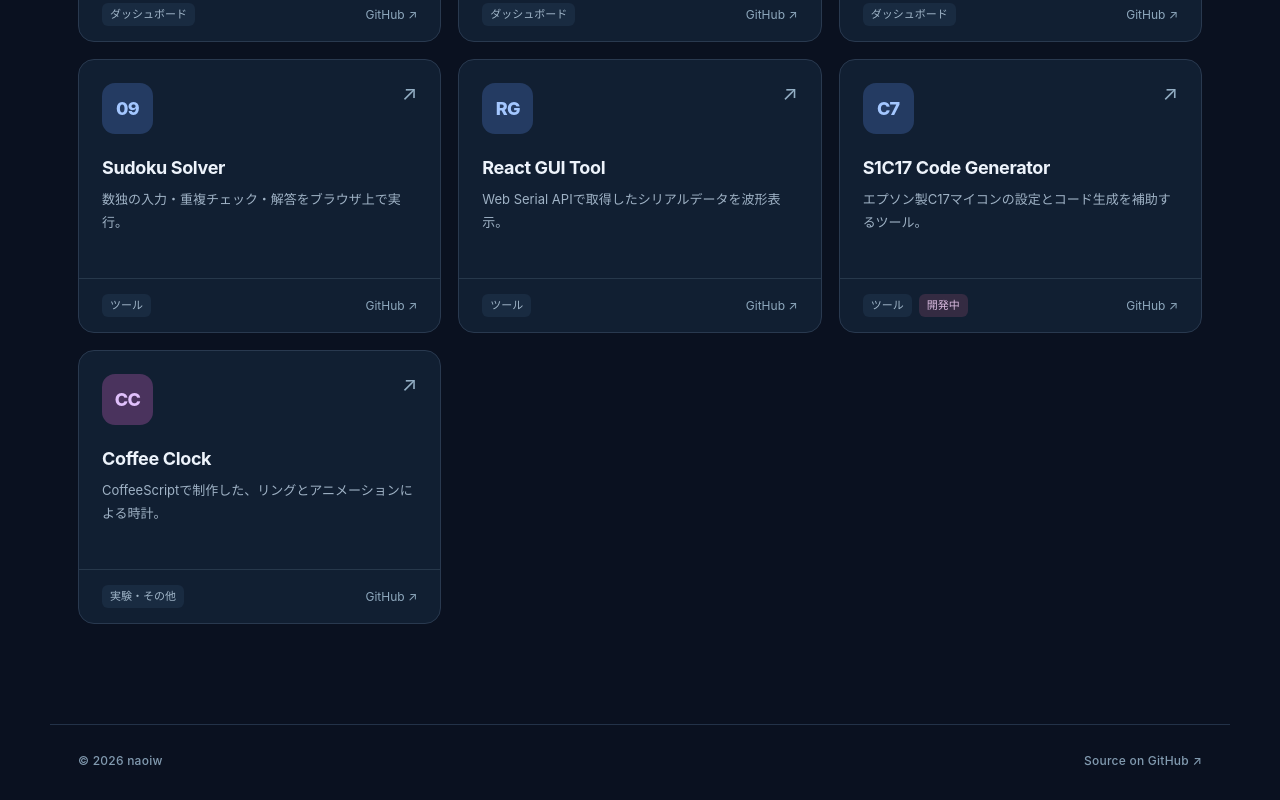
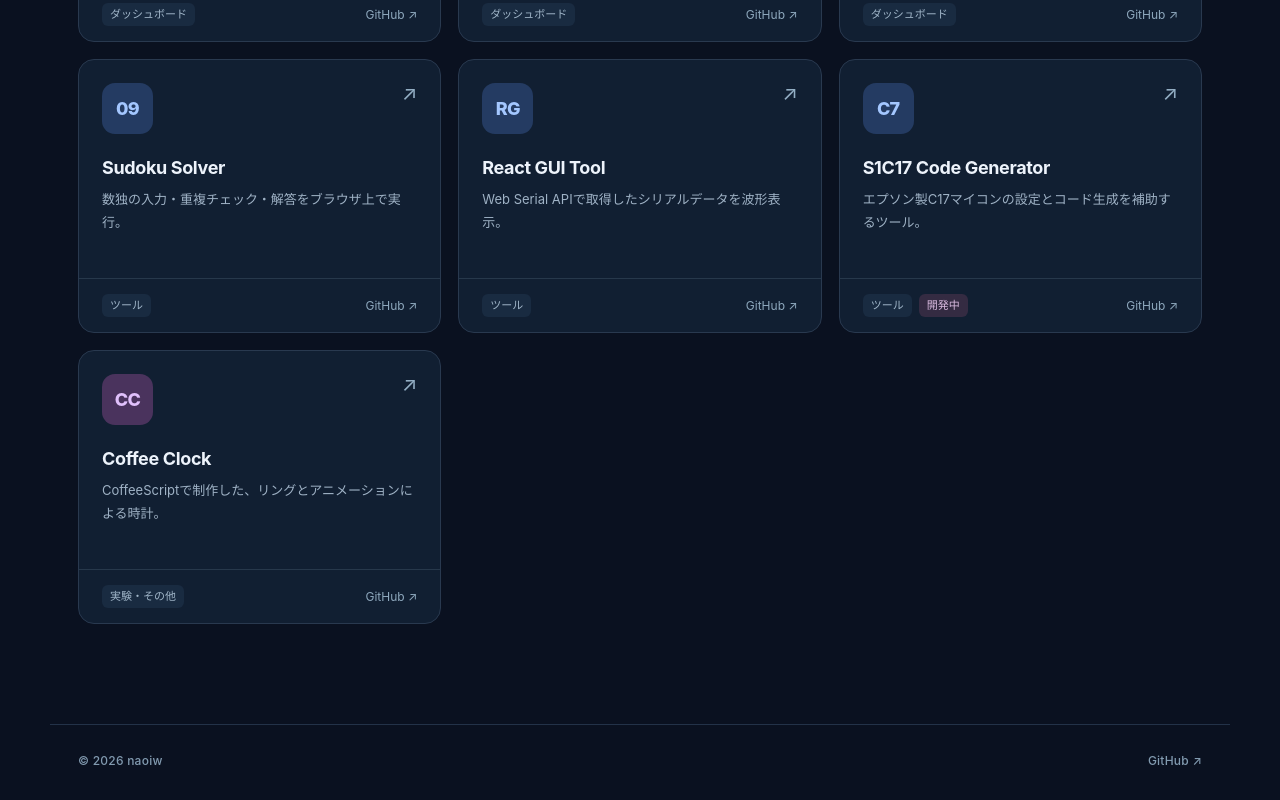
Before and after one commit to naoiw/naoiw.github.io, a Next.js app: page / in a window 1280 px wide. Shown: the part 746-1546 px from the top of the page. Built offline with nearby package versions, Linux system fonts and the light colour scheme.

Commit message:
style: align footer GitHub link wording

```diff
--- a/app/page.tsx
+++ b/app/page.tsx
@@ -28,7 +28,7 @@ export default function Page() {
       <footer className="site-footer">
         <span>© {new Date().getFullYear()} naoiw</span>
         <a href="https://github.com/naoiw/naoiw.github.io" target="_blank" rel="noopener noreferrer">
-          Source on GitHub ↗
+          GitHub ↗
         </a>
       </footer>
     </div>
```
